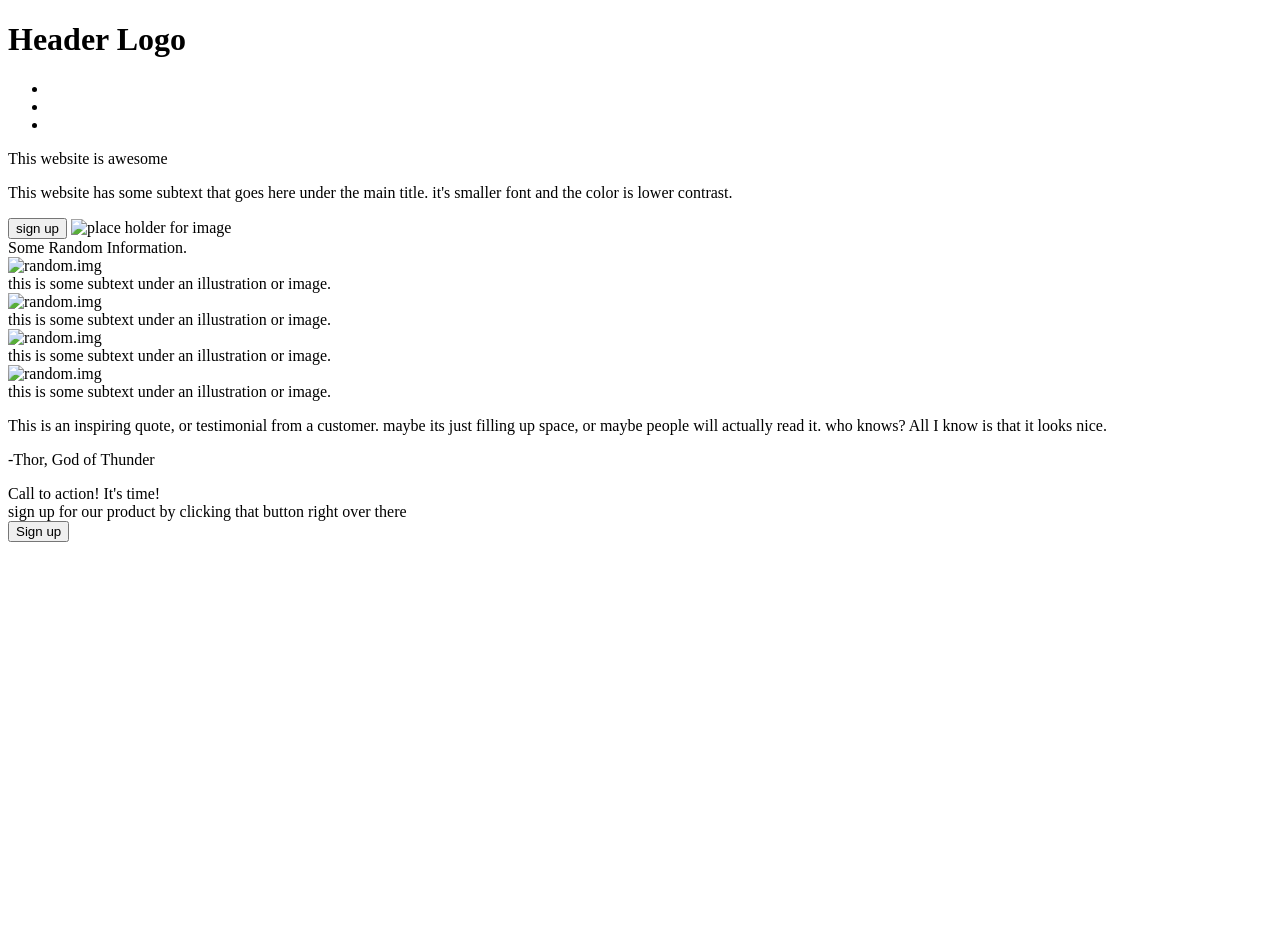
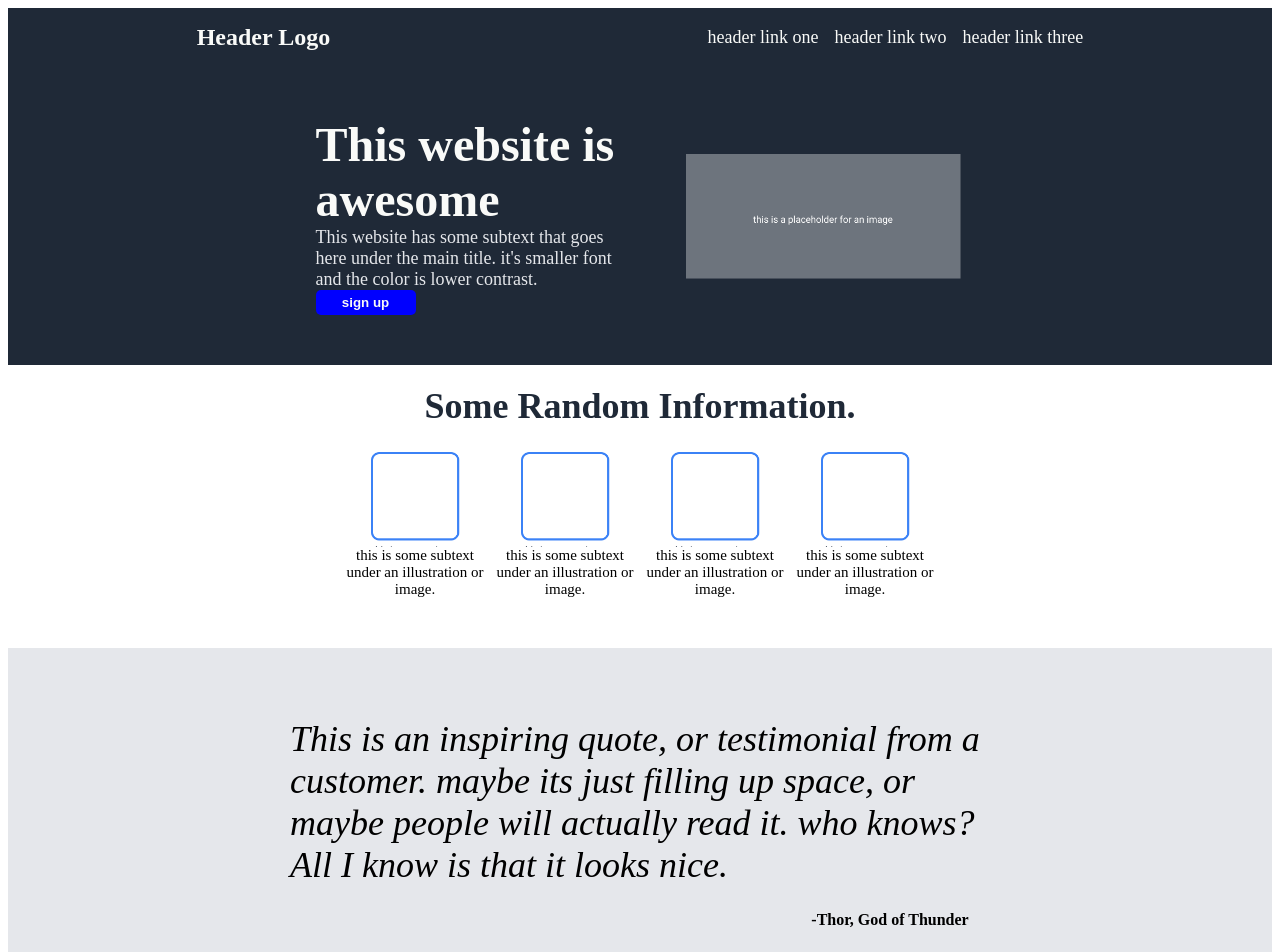
Before and after one commit to patrickmctighe/odin-website, a plain HTML site: page index.html in a window 1280 px wide. Shown: the top 952 px of the page. Before the commit the page ends 800 px from the top, so only its background shows below. Drawn offline with Linux system fonts and the light colour scheme.

Commit message:
finished-project-webclone

```diff
--- a/index.html
+++ b/index.html
@@ -5,53 +5,62 @@
     <meta http-equiv="X-UA-Compatible" content="IE=edge">
     <meta name="viewport" content="width=device-width, initial-scale=1.0">
     <title>TOP website</title>
+    <link rel="stylesheet" href="styles.css">
 </head>
 <body>
     <div class="header">
         <h1>Header Logo</h1>
-        <ul>
-            <li><link rel="stylesheet" href="header link one"></li>
-            <li><link rel="stylesheet" href="header link two"></li>
-            <li><link rel="stylesheet" href="header link three"></li>
-        </ul>
+        <div class="links">
+            <a href="">header link one</a>
+            <a href="">header link two</a>
+            <a href="">header link three</a>
+        </div>
+
     </div>
     <div class="body1">
-        <p>This website is awesome</p>
-        <p>This website has some subtext that goes here under the main title. it's smaller font and the color is lower contrast.</p>
-        <button>sign up</button>
-        <img src="" alt="place holder for image">
+        <div class="textarea">
+            <div class="b1title">This website is awesome</div>
+            <div class="b1text">This website has some subtext that goes here under the main title. it's smaller font and the color is lower contrast.</div>
+            <button class="button1">sign up</button>
+        </div>
+        <img  src="top.png" alt="place holder for image">
     </div>
+
+    <div class="b2head">Some Random Information.</div>
     <div class="body2">
-        <div class="b2head">Some Random Information.</div>
+
         <div class="info">
-            <img src="" alt="random.img">
+            <img src="square.png" alt="random.img">
             <div class="text">this is some subtext under an illustration or image.</div>
           </div>
         <div class="info">
-            <img src="" alt="random.img">
+            <img src="square.png" alt="random.img">
             <div class="text">this is some subtext under an illustration or image.</div>
           </div>
         <div class="info">
-            <img src="" alt="random.img">
+            <img src="square.png" alt="random.img">
             <div class="text">this is some subtext under an illustration or image.</div>
           </div>
         <div class="info">
-            <img src="" alt="random.img">
+            <img src="square.png" alt="random.img">
             <div class="text">this is some subtext under an illustration or image.</div>
           </div>
     </div>
     <div class="body3">
-        <p>This is an inspiring quote, or testimonial from a customer.
+        <div class="qoute">This is an inspiring quote, or testimonial from a customer.
             maybe its just filling up space, or maybe people will actually read it. who knows?
-            All I know is that it looks nice.
-        </p>
-        <p>-Thor, God of Thunder</p>
+            All I know is that it looks nice.</div>
+        <div class="thor">-Thor, God of Thunder</div>
     </div>
-    <div class="footer">
-        <div>Call to action! It's time!</div>
-        <div>sign up for our product by clicking that button right over there</div>
-        <button>Sign up</button>
-    </div>
+    <div class="container">
+        <div class="footer">
+        <div class="message">
+            <div class="call">Call to action! It's time!</div>
+            <div class="words">sign up for our product by clicking that button right over there</div>
+        </div>
+        <button class="button2">Sign up</button>
+    </div></div>
+
 
 </body>
 </html>
--- a/styles.css
+++ b/styles.css
@@ -0,0 +1,145 @@
+/*header area*/
+h1 {
+    font-size: 24px;
+    font-weight: 900;
+    color: #f9faf8;
+
+}
+.header {
+    background-color: #1f2937;
+   display:flex;
+   flex:1;
+   justify-content: space-around;
+   align-items: center;
+}
+a {
+    color: #f9faf8;
+    text-decoration: none;
+    font-size: 18px;
+}
+.links {
+    display:flex;
+    gap: 16px;
+}
+/*body1*/
+.body1 {
+    display:flex;
+    flex:1;
+    justify-content: center;
+    align-items: center;
+    flex-flow: row;
+    background-color: #1f2937;
+    color: #e5e7eb;
+    font-size: 18px;
+    padding: 50px;
+    gap: 70px;
+}
+.b1title {
+    font-size:48px;
+    font-weight: 900;
+    color:#f9faf8
+}
+.textarea {
+    display: flex;
+    flex-direction: column;
+    flex-wrap: wrap;
+    flex-basis: 300px;
+    max-width: 325px;
+}
+.button1 {
+    max-width: 100px;
+    background-color: blue ;
+    color: #f9faf8;
+    border-radius: 5px;
+    border-style: none;
+    padding-top: 5px;
+    font-weight: 600;
+    padding-bottom: 5px;
+}
+
+/*body2*/
+
+
+.b2head {
+    display:flex;
+    justify-content: center;
+    align-self: flex-start;
+    font-size: 36px;
+    color: #1f2937;
+    font-weight: 900;
+    margin: 20px;
+}
+.body2 {
+   display: flex;
+    justify-content: center;
+
+}
+.info {
+display: flex;
+justify-content: center;
+align-items: center;
+max-width: 150px;
+flex-flow: column wrap;
+font-size: 15px;
+text-align: center;
+margin-bottom: 50px;
+font-weight: 100;
+}
+/*body3*/
+
+.body3 {
+    display:flex;
+    background-color: #e5e7eb;
+    justify-content: center;
+    align-items: center;
+    flex-direction: column;
+  padding: 70px;
+}
+.qoute {
+
+    max-width: 700px;
+    font-size: 36px;
+    font-style: italic;
+    font-weight: 100;
+}
+.thor {
+   align-self: center;
+    font-weight: 700;
+    margin-left: 500px;
+    margin-top: 25px;
+
+}
+/*footer*/
+
+.footer {
+    display:flex;
+    justify-content: center;
+    align-items: center;
+    background-color: #3882f6;
+    color: #e5e7eb;
+   gap:150px;
+   padding: 35px;
+   margin-left: 525px;
+   margin-right: 525px;
+   margin-top: 50px;
+   margin-bottom: 50px;
+
+}
+
+.call {
+    font-size: 20px;
+    font-weight: 600;
+}
+
+.button2 {
+    background-color: #3882f6;
+    border-color: #e5e7eb;
+    color: #e5e7eb;
+    border-radius: 5px;
+    padding-left: 25px;
+    padding-right: 25px;
+    padding-top: 5px;
+    padding-bottom: 5px;
+    border-style: double;
+    font-weight: 600;
+}
```
Also changed, not shown: square.png (added), top.png (added).
